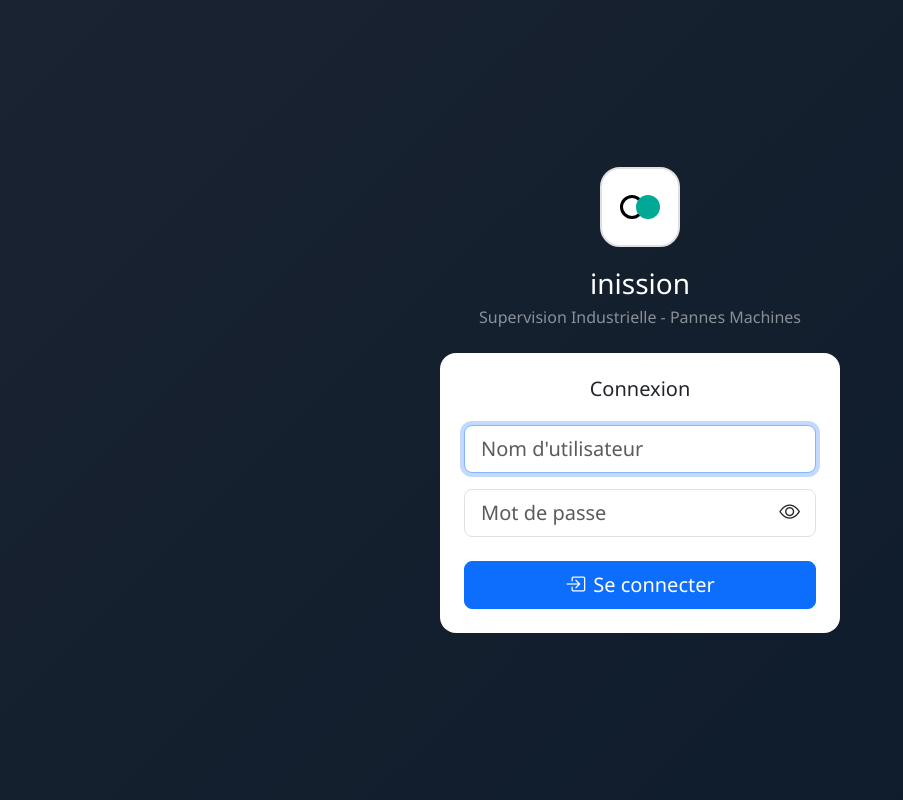
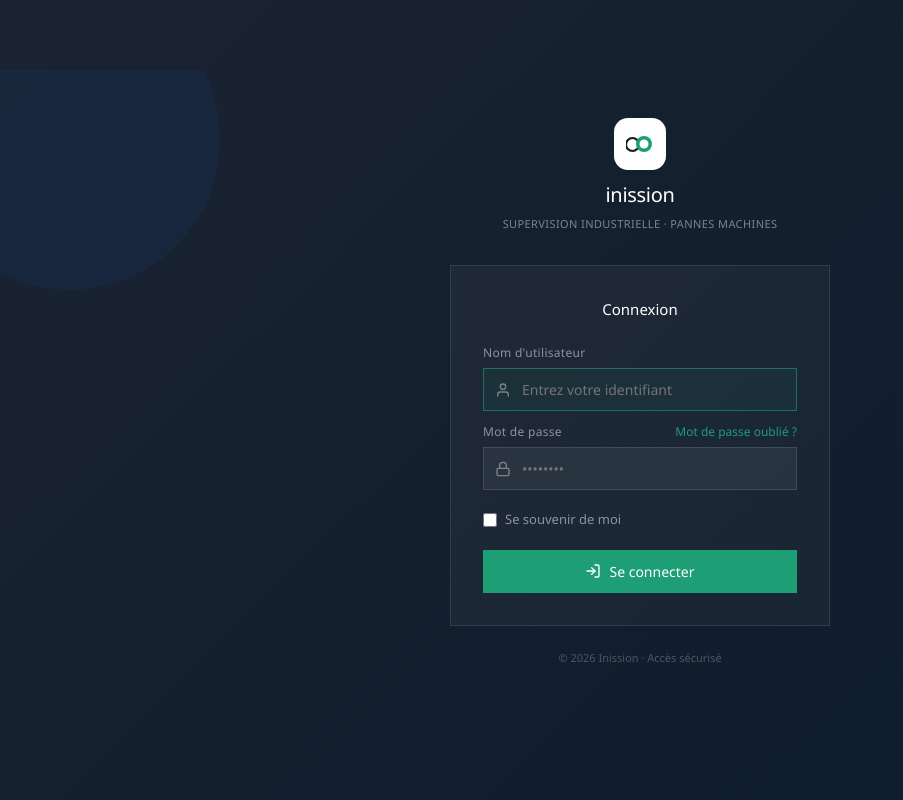
Before and after one commit to ranim26/scmi_1.1, a Django app: page /login/ in a window 1280 px wide. Shown: the whole page, without its empty margins (0-903 px from the left). Run offline with Django 4.2, Linux system fonts and the light colour scheme; some libraries are stand-ins or nearby versions.

Commit message:
Enhance login page design and functionality with new styles, background, and loading state for the login button
Co-authored-by: Copilot <copilot@github.com>

```diff
--- a/ticketing_system/tickets/templates/tickets/base.html
+++ b/ticketing_system/tickets/templates/tickets/base.html
@@ -1771,8 +1771,27 @@
     </div>
 </div>
 
+
 {% else %}
-    {% block auth_content %}{% endblock %}
+<style>
+  body {
+    min-height: 100vh;
+    background: linear-gradient(135deg, #1a2332 0%, #0d1b2a 100%) !important;
+    width: 100vw;
+    height: 100vh;
+    margin: 0;
+    padding: 0;
+    overflow-x: hidden;
+  }
+  .login-bg-full {
+    min-height: 100vh;
+    min-width: 100vw;
+    display: flex;
+    align-items: center;
+    justify-content: center;
+  }
+</style>
+    <div class="login-bg-full">{% block auth_content %}{% endblock %}</div>
 {% endif %}
 
 <script src="https://cdnjs.cloudflare.com/ajax/libs/bootstrap/5.3.2/js/bootstrap.bundle.min.js"></script>
--- a/ticketing_system/tickets/templates/tickets/login.html
+++ b/ticketing_system/tickets/templates/tickets/login.html
@@ -1,64 +1,68 @@
 {% extends 'tickets/base.html' %}
 {% block auth_content %}
-<div class="min-vh-100 d-flex align-items-center justify-content-center"
-     style="background: linear-gradient(135deg, #1a2332 0%, #0d1b2a 100%);">
-    <div class="text-center" style="width: 400px;">
-        <div style="background: white; width: 80px; height: 80px; border-radius: 20px;
-                    display: flex; align-items: center; justify-content: center; margin: 0 auto 20px;
-                    position: relative; border: 2px solid #e0e0e0;">
-            <style>
-                .login-logo::before {
-                    content: '';
-                    position: absolute;
-                    width: 24px; height: 24px;
-                    border: 3px solid #000;
-                    border-radius: 50%;
-                    left: 18px;
-                    top: 50%;
-                    transform: translateY(-50%);
-                }
-                .login-logo::after {
-                    content: '';
-                    position: absolute;
-                    width: 24px; height: 24px;
-                    background: #00a896;
-                    border-radius: 50%;
-                    right: 18px;
-                    top: 50%;
-                    transform: translateY(-50%);
-                }
-            </style>
-            <div class="login-logo" style="width: 100%; height: 100%; position: relative;"></div>
+<div style="min-height: 520px; width: 100%; display: flex; flex-direction: column; align-items: center; justify-content: center; border-radius: var(--border-radius-lg); padding: 3rem 1rem; position: relative; overflow: hidden;">
+    <div style="position: absolute; top: -80px; left: -80px; width: 300px; height: 300px; border-radius: 50%; background: rgba(26, 99, 200, 0.08); pointer-events: none;"></div>
+    <div style="position: absolute; bottom: -60px; right: -60px; width: 240px; height: 240px; border-radius: 50%; background: rgba(29, 158, 117, 0.07); pointer-events: none;"></div>
+
+    <div style="display: flex; flex-direction: column; align-items: center; margin-bottom: 2rem; gap: 6px;">
+        <div style="width: 52px; height: 52px; border-radius: 14px; background: #ffffff; display: flex; align-items: center; justify-content: center; margin-bottom: 4px;">
+            <svg width="28" height="20" viewBox="0 0 28 20" fill="none" xmlns="http://www.w3.org/2000/svg">
+                <rect x="0" y="4" width="13" height="13" rx="6.5" stroke="#1a1a1a" stroke-width="2.2" fill="none"/>
+                <rect x="10" y="2" width="16" height="16" rx="8" fill="#1D9E75"/>
+                <circle cx="18" cy="10" r="4.5" fill="white"/>
+            </svg>
         </div>
-        <h3 class="text-white mb-1">inission</h3>
-        <p class="text-white-50 mb-4">Supervision Industrielle - Pannes Machines</p>
+        <p style="margin:0; font-size: 20px; font-weight: 500; color: #ffffff; letter-spacing: -0.3px;">inission</p>
+        <p style="margin:0; font-size: 12px; color: rgba(255,255,255,0.45); letter-spacing: 0.4px; text-transform: uppercase; font-size: 11px;">Supervision Industrielle · Pannes Machines</p>
+    </div>
 
-        <div class="card border-0" style="border-radius: 16px;">
-            <div class="card-body p-4">
-                <h5 class="mb-4">Connexion</h5>
+    <div style="width: 100%; max-width: 380px; background: rgba(255,255,255,0.04); border: 0.5px solid rgba(255,255,255,0.1); border-radius: var(--border-radius-lg); padding: 2rem; backdrop-filter: blur(0px);">
+        <p style="margin: 0 0 1.5rem; font-size: 15px; font-weight: 500; color: #ffffff; text-align: center;">Connexion</p>
         {% if form.errors %}
             <div class="alert alert-danger">Identifiants incorrects.</div>
         {% endif %}
-                <form method="post">
+        <form method="post" autocomplete="off">
             {% csrf_token %}
-                    <div class="mb-3">
-                        <input type="text" name="username" class="form-control form-control-lg"
-                               placeholder="Nom d'utilisateur" autofocus>
+            <div style="margin-bottom: 12px;">
+                <label style="display: block; font-size: 12px; color: rgba(255,255,255,0.5); margin-bottom: 6px; letter-spacing: 0.3px;">Nom d'utilisateur</label>
+                <div style="position: relative;">
+                    <svg style="position: absolute; left: 12px; top: 50%; transform: translateY(-50%); opacity: 0.4;" width="16" height="16" viewBox="0 0 24 24" fill="none" stroke="white" stroke-width="2" stroke-linecap="round" stroke-linejoin="round"><path d="M20 21v-2a4 4 0 0 0-4-4H8a4 4 0 0 0-4 4v2"/><circle cx="12" cy="7" r="4"/></svg>
+                    <input type="text" name="username" placeholder="Entrez votre identifiant" autofocus required style="width: 100%; box-sizing: border-box; padding: 10px 12px 10px 38px; background: rgba(255,255,255,0.06); border: 0.5px solid rgba(255,255,255,0.12); border-radius: var(--border-radius-md); color: #ffffff; font-size: 14px; outline: none;" onfocus="this.style.borderColor='rgba(29,158,117,0.6)'; this.style.background='rgba(29,158,117,0.08)'" onblur="this.style.borderColor='rgba(255,255,255,0.12)'; this.style.background='rgba(255,255,255,0.06)'"/>
                 </div>
-                    <div class="mb-4 position-relative">
-                        <input id="login-password" type="password" name="password" class="form-control form-control-lg"
-                               placeholder="Mot de passe">
-                        <span class="toggle-password bi bi-eye" data-target="login-password" style="position: absolute; top: 50%; right: 16px; transform: translateY(-50%); cursor: pointer; font-size: 1.3rem;"></span>
             </div>
-                    <button type="submit" class="btn btn-primary btn-lg w-100">
-                        <i class="bi bi-box-arrow-in-right me-2"></i>Se connecter
+            <div style="margin-bottom: 20px;">
+                <div style="display: flex; justify-content: space-between; align-items: center; margin-bottom: 6px;">
+                    <label style="font-size: 12px; color: rgba(255,255,255,0.5); letter-spacing: 0.3px;">Mot de passe</label>
+                    <a href="#" style="font-size: 12px; color: #1D9E75; text-decoration: none;">Mot de passe oublié ?</a>
+                </div>
+                <div style="position: relative;">
+                    <svg style="position: absolute; left: 12px; top: 50%; transform: translateY(-50%); opacity: 0.4;" width="16" height="16" viewBox="0 0 24 24" fill="none" stroke="white" stroke-width="2" stroke-linecap="round" stroke-linejoin="round"><rect x="3" y="11" width="18" height="11" rx="2" ry="2"/><path d="M7 11V7a5 5 0 0 1 10 0v4"/></svg>
+                    <input type="password" name="password" placeholder="••••••••" required style="width: 100%; box-sizing: border-box; padding: 10px 12px 10px 38px; background: rgba(255,255,255,0.06); border: 0.5px solid rgba(255,255,255,0.12); border-radius: var(--border-radius-md); color: #ffffff; font-size: 14px; outline: none;" onfocus="this.style.borderColor='rgba(29,158,117,0.6)'; this.style.background='rgba(29,158,117,0.08)'" onblur="this.style.borderColor='rgba(255,255,255,0.12)'; this.style.background='rgba(255,255,255,0.06)'"/>
+                </div>
+            </div>
+            <div style="display: flex; align-items: center; gap: 8px; margin-bottom: 20px;">
+                <input type="checkbox" id="remember" name="remember" style="accent-color: #1D9E75; width: 14px; height: 14px; cursor: pointer;"/>
+                <label for="remember" style="font-size: 13px; color: rgba(255,255,255,0.5); cursor: pointer;">Se souvenir de moi</label>
+            </div>
+            <button type="submit" id="login-btn" style="width: 100%; padding: 11px; background: #1D9E75; border: none; border-radius: var(--border-radius-md); color: #ffffff; font-size: 14px; font-weight: 500; cursor: pointer; display: flex; align-items: center; justify-content: center; gap: 8px; transition: opacity 0.15s;" onmouseover="this.style.opacity='0.88'" onmouseout="this.style.opacity='1'">
+                <svg width="16" height="16" viewBox="0 0 24 24" fill="none" stroke="white" stroke-width="2" stroke-linecap="round" stroke-linejoin="round"><path d="M15 3h4a2 2 0 0 1 2 2v14a2 2 0 0 1-2 2h-4"/><polyline points="10 17 15 12 10 7"/><line x1="15" y1="12" x2="3" y2="12"/></svg>
+                Se connecter
             </button>
         </form>
     </div>
+    <p style="margin-top: 1.5rem; font-size: 11px; color: rgba(255,255,255,0.25); text-align: center;">© 2026 Inission · Accès sécurisé</p>
 </div>
-        <!-- Password toggle script -->
-        <link rel="stylesheet" href="https://cdn.jsdelivr.net/npm/bootstrap-icons@1.11.1/font/bootstrap-icons.css">
-        <script src="/static/js/password-toggle.js"></script>
-    </div>
-</div>
+<script>
+    // Loading state for button
+    document.addEventListener('DOMContentLoaded', function() {
+        var btn = document.getElementById('login-btn');
+        if (btn) {
+            btn.addEventListener('click', function() {
+                var orig = btn.innerHTML;
+                btn.innerHTML = '<span style="display:flex;align-items:center;gap:8px;"><span class="spinner-border spinner-border-sm" style="color:white;" role="status"></span> Connexion en cours…</span>';
+                setTimeout(function(){ btn.innerHTML = orig; }, 2000);
+            });
+        }
+    });
+</script>
 {% endblock %}
```
Also changed, not shown: ticketing_system/db.sqlite3, ticketing_system/inission-logo.png (added), 1 other file. Lines whose indentation alone changed are shown as unchanged.
